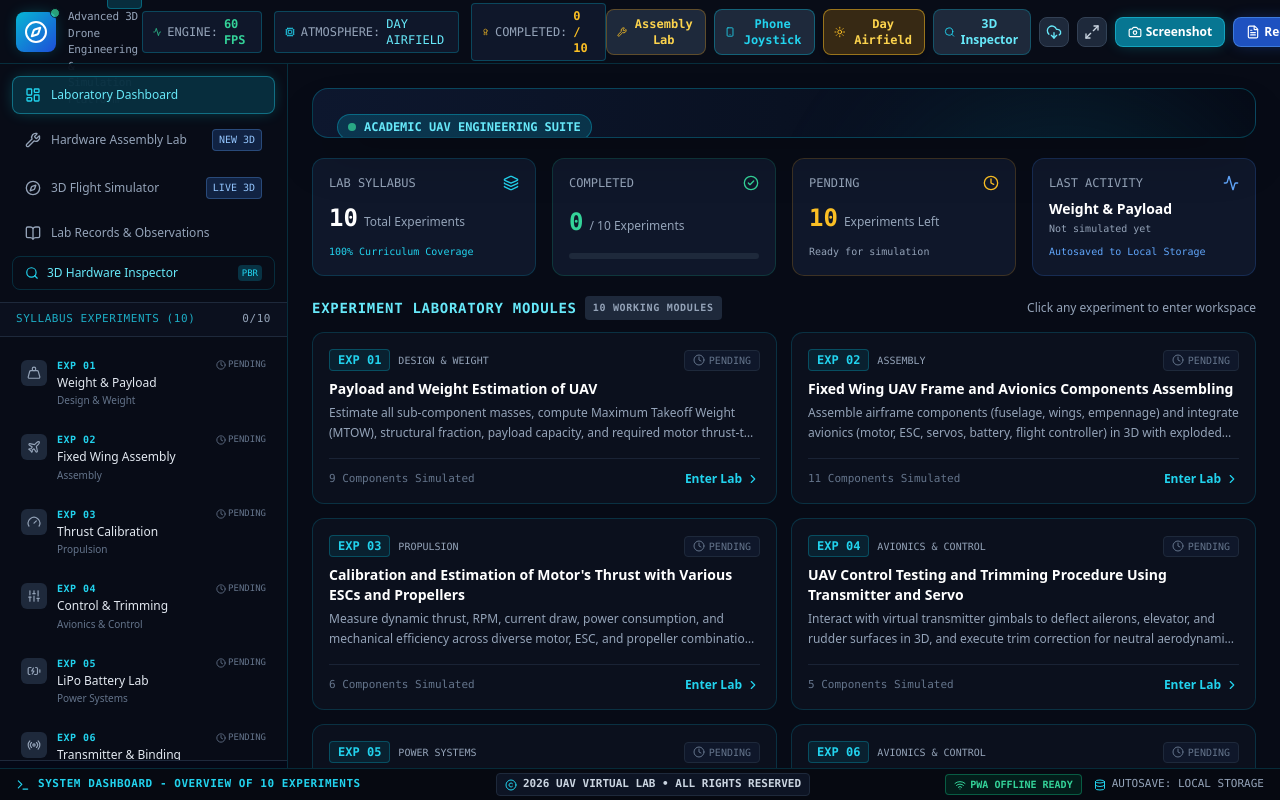
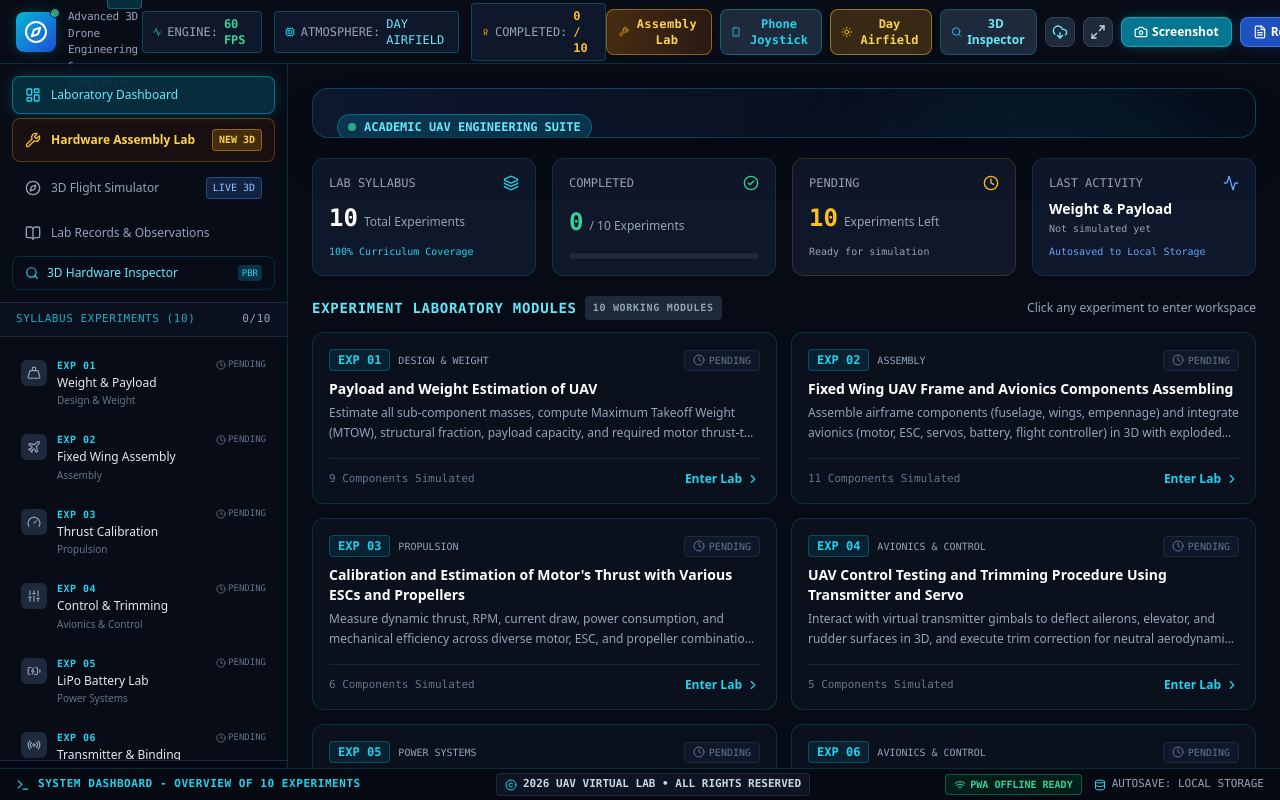
Before and after one commit to rithiks395-cmd/drone-laboratory, a React (Vite) app: page / in a window 1280 px wide. Built offline with nearby package versions, Linux system fonts and the light colour scheme.

Commit message:
Highlight Hardware Assembly Lab button in header and sidebar

```diff
--- a/src/components/layout/Header.tsx
+++ b/src/components/layout/Header.tsx
@@ -179,15 +179,15 @@ export const Header: React.FC<HeaderProps> = ({ workspaceRef }) => {
         {/* HARDWARE ASSEMBLY BENCH SHORTCUT */}
         <button
           onClick={() => setActiveView('hardware-workbench')}
-          className={`flex items-center gap-1.5 px-2.5 py-1.5 rounded-lg text-xs font-mono font-bold transition-all border ${
+          className={`flex items-center gap-1.5 px-3 py-1.5 rounded-lg text-xs font-mono font-bold transition-all border shadow-md ${
             activeView === 'hardware-workbench'
-              ? 'bg-amber-500/25 text-amber-300 border-amber-400 shadow-glow-amber'
-              : 'bg-slate-800 text-amber-300 border-amber-500/30 hover:bg-slate-700'
+              ? 'bg-amber-500/30 text-amber-300 border-amber-400 shadow-glow-amber ring-1 ring-amber-400/50'
+              : 'bg-gradient-to-r from-amber-600/30 to-amber-700/20 text-amber-300 border-amber-500/50 hover:bg-amber-600/40 hover:text-white'
           }`}
           title="Open Virtual Hardware Assembly Workbench & Physical Experiments"
         >
-          <Wrench className="w-3.5 h-3.5 text-amber-400" />
-          <span className="hidden sm:inline">Assembly Lab</span>
+          <Wrench className="w-3.5 h-3.5 text-amber-400 animate-bounce" />
+          <span className="font-bold tracking-wide">Assembly Lab</span>
         </button>
 
         {/* PHONE RC TRANSMITTER SHORTCUT */}
--- a/src/components/layout/Sidebar.tsx
+++ b/src/components/layout/Sidebar.tsx
@@ -48,21 +48,35 @@ export const Sidebar: React.FC = () => {
 
   const navItem = (view: ActiveView, label: string, Icon: React.ComponentType<{ className?: string }>, badge?: string, isCompleted?: boolean) => {
     const isActive = activeView === view;
+    const isWorkbench = view === 'hardware-workbench';
+
     return (
       <button
         onClick={() => handleSelectView(view)}
         className={`w-full flex items-center justify-between px-3 py-2.5 rounded-lg text-xs font-medium transition-all group ${
           isActive
-            ? 'bg-cyan-500/20 text-cyan-300 border border-cyan-400/40 shadow-glow-cyan'
-            : 'text-slate-400 hover:text-slate-200 hover:bg-slate-800/60 border border-transparent'
+            ? isWorkbench
+              ? 'bg-amber-500/30 text-amber-300 border border-amber-400 shadow-glow-amber font-bold'
+              : 'bg-cyan-500/20 text-cyan-300 border border-cyan-400/40 shadow-glow-cyan'
+            : isWorkbench
+              ? 'bg-amber-950/30 text-amber-300 hover:bg-amber-900/40 border border-amber-500/30 font-semibold'
+              : 'text-slate-400 hover:text-slate-200 hover:bg-slate-800/60 border border-transparent'
         }`}
       >
         <div className="flex items-center gap-2.5 min-w-0">
-          <Icon className={`w-4 h-4 shrink-0 ${isActive ? 'text-cyan-400' : 'text-slate-400 group-hover:text-cyan-400'}`} />
+          <Icon className={`w-4 h-4 shrink-0 ${
+            isActive
+              ? isWorkbench ? 'text-amber-400' : 'text-cyan-400'
+              : isWorkbench ? 'text-amber-400' : 'text-slate-400 group-hover:text-cyan-400'
+          }`} />
           <span className="truncate">{label}</span>
         </div>
         {badge && (
-          <span className="text-[10px] px-1.5 py-0.5 rounded bg-blue-500/20 text-blue-300 font-mono border border-blue-400/30">
+          <span className={`text-[10px] px-1.5 py-0.5 rounded font-mono border ${
+            isWorkbench
+              ? 'bg-amber-500/20 text-amber-300 border-amber-400/40 font-bold'
+              : 'bg-blue-500/20 text-blue-300 border-blue-400/30'
+          }`}>
             {badge}
           </span>
         )}
```
